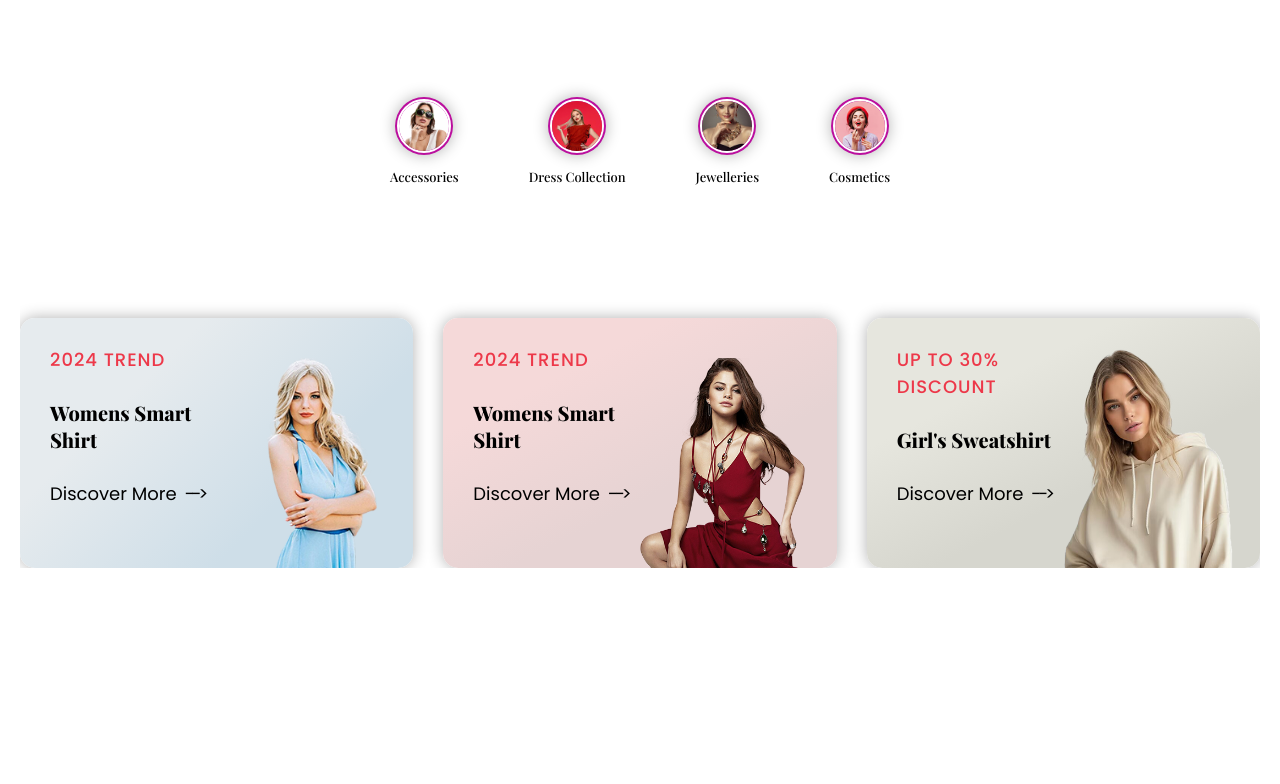
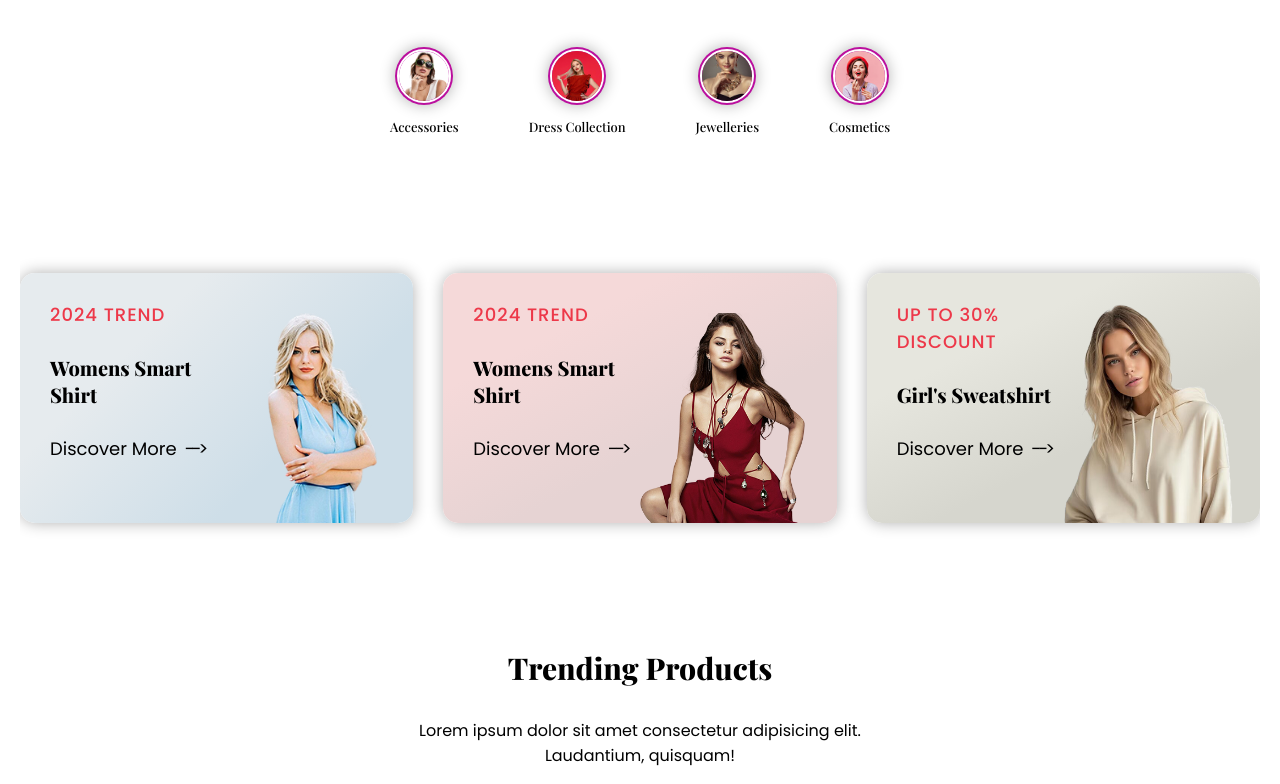
Before and after one commit to Arshiajavadi/Lebaba-Webpage, a plain HTML site: page index.html in a window 1280 px wide. Shown: the part 915-1699 px from the top of the page. Before the commit the page ends 1503 px from the top, so only its background shows below. Drawn offline with nearby package versions, Linux system fonts and the light colour scheme; a web font is replaced by a local one.

Commit message:
Second Block Domain commit.

```diff
--- a/CSS/style.css
+++ b/CSS/style.css
@@ -324,7 +324,7 @@ body {
 /* Domain Block */
 
 .block-domain {
-  margin-top: 15rem;
+  margin-top: 10rem;
 }
 
 .domain__heading {
@@ -408,7 +408,7 @@ body {
   max-width: 180rem;
   gap: 3rem;
   margin: 1rem;
-  margin-top: 10rem;
+  margin-top: 7rem;
   overflow: hidden;
 }
 
@@ -433,7 +433,8 @@ body {
   max-width: 42.5rem;
   grid-template-columns: repeat(2, 1fr);
   border-radius: 15px;
-  margin-top: 2rem;
+  margin-top: 2.5rem;
+  margin-bottom: 2.5rem;
   overflow: hidden;
   box-shadow: 0 0 15px #b1b1b1;;
 }
--- a/index.html
+++ b/index.html
@@ -151,6 +151,18 @@
       </div>
     </div>
 
+    <!-- Sec Block Domain -->
+
+    <section class="block-domain block">
+      <h3 class="domain__heading">Trending Products</h3>
+      <div class="domain__content">
+        <p>
+          Lorem ipsum dolor sit amet consectetur adipisicing elit. Laudantium,
+          quisquam!
+        </p>
+      </div>
+    </section>
+
     <script src="js/main.js"></script>
   </body>
 </html>
```
